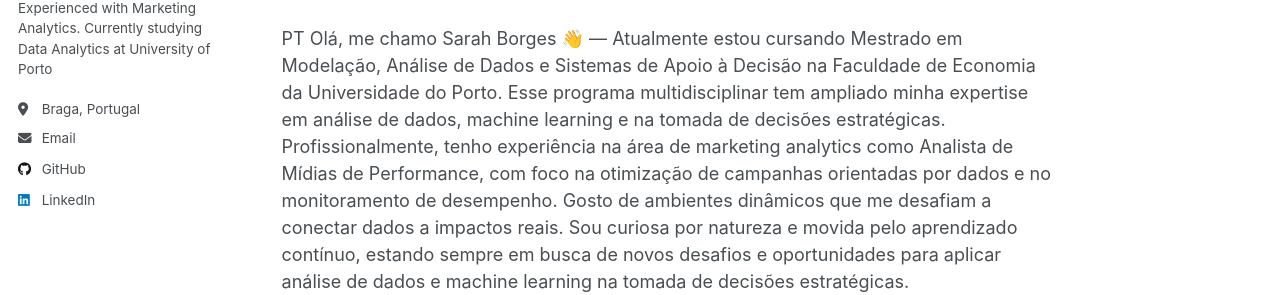
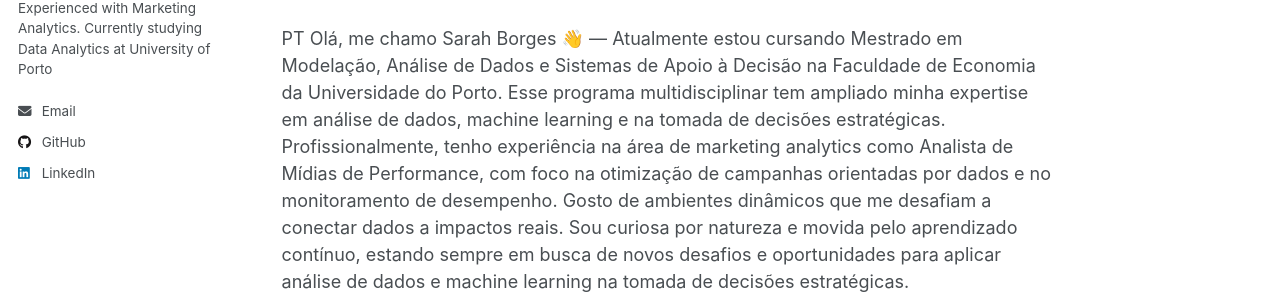
Before and after one commit to sarah-borges-data/sarah-borges-data.github.io, a Jekyll site: the page built from _pages/about.md, in a window 1280 px wide. Shown: the part 383-678 px from the top of the page. Built offline with Jekyll 4.4.1, drawn with Linux system fonts in a browser that asks for light colours; a script that is not in the unit is left out.

Commit message:
Update _config.yml

```diff
--- a/_config.yml
+++ b/_config.yml
@@ -26,7 +26,6 @@ author:
   name             : "Sarah Borges"
   pronouns         : # example: "she/her"
   bio              : "Experienced with Marketing Analytics. Currently studying Data Analytics at University of Porto"
-  location         : "Braga, Portugal"
   employer         : #"Red Brick University"
   uri              : # URL
   email            : "sarahbs@outlook.com"
```
